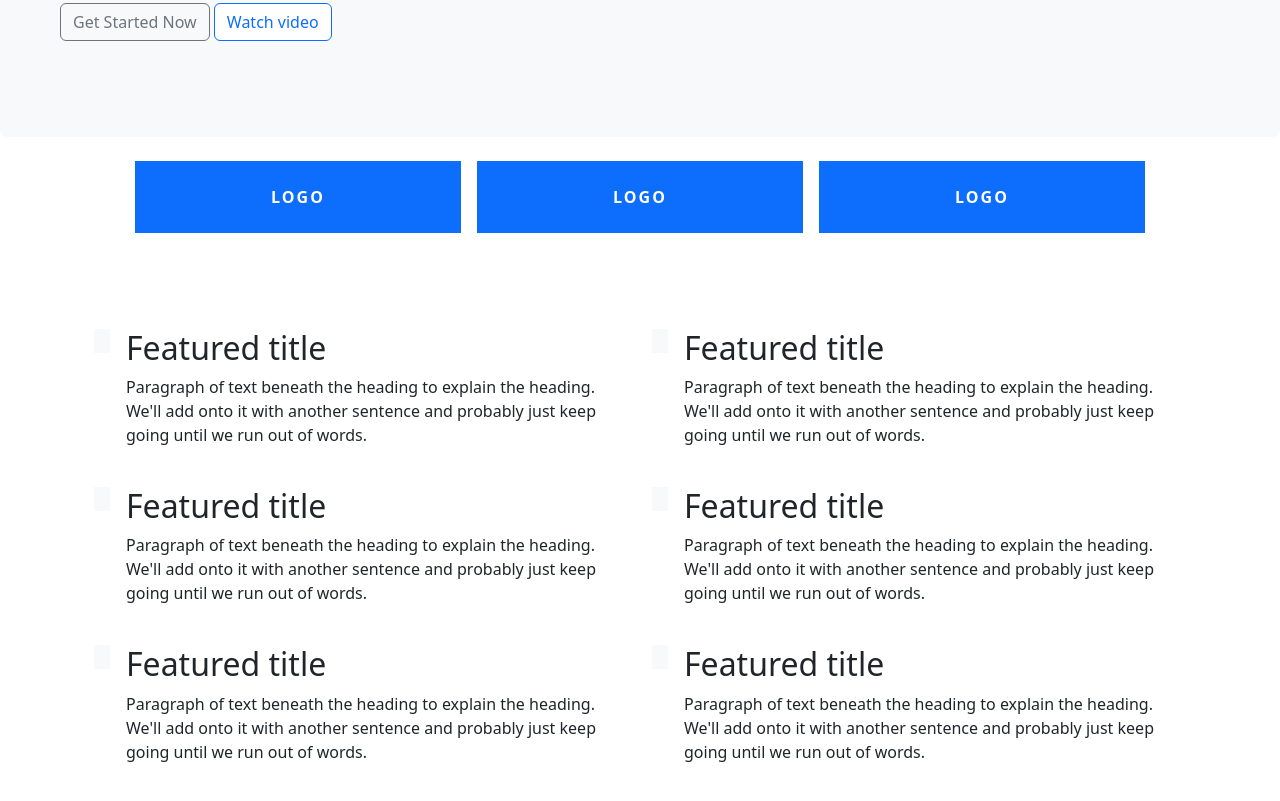
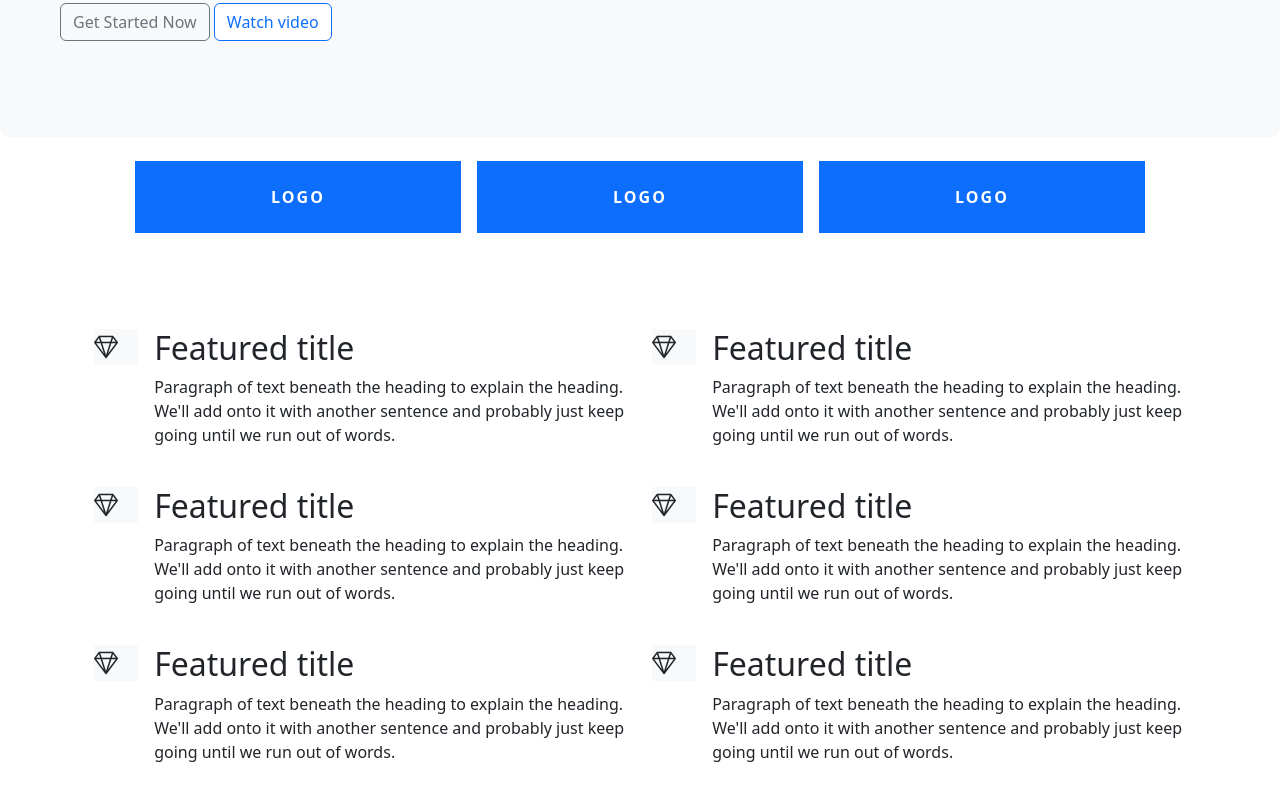
Before and after one commit to ameronen07/ameronen07.github.io, a plain HTML site: page index.html in a window 1280 px wide. Shown: the part 391-1192 px from the top of the page. Drawn offline with nearby package versions, Linux system fonts and the light colour scheme.

Commit message:
Update index.html

```diff
--- a/index.html
+++ b/index.html
@@ -5,7 +5,7 @@
     <meta name="viewport" content="width=device-width, initial-scale=1">
     <title>Bootstrap demo</title>
     <link href="https://cdn.jsdelivr.net/npm/bootstrap@5.3.3/dist/css/bootstrap.min.css" rel="stylesheet" integrity="sha384-QWTKZyjpPEjISv5WaRU9OFeRpok6YctnYmDr5pNlyT2bRjXh0JMhjY6hW+ALEwIH" crossorigin="anonymous">
-    <link href="https://cdn.jsdelivr.net/npm/bootstrap-icons@1.10.5/font/bootstrap-icons.css" rel="stylesheet">
+    <link rel="stylesheet" href="https://cdn.jsdelivr.net/npm/bootstrap-icons@1.11.3/font/bootstrap-icons.css">
   </head>
   <body>
     <nav class="navbar navbar-expand-lg">
@@ -56,6 +56,7 @@
         <div class="row g-4 py-5 row-cols-3 row-cols-lg-2">
           <div class="col d-flex align-items-start">
             <div class="icon-square bg-light text-dark flex-shrink-0 me-3">
+              <i class="bi bi-gem" style="font-size: 1.5rem;"></i>
               <svg class="bi" width="1em" height="1em"><use xlink:href="#toggles2"/></svg>
             </div>
             <div>
@@ -66,6 +67,7 @@
           </div>
           <div class="col d-flex align-items-start">
             <div class="icon-square bg-light text-dark flex-shrink-0 me-3">
+              <i class="bi bi-gem" style="font-size: 1.5rem;"></i>
               <svg class="bi" width="1em" height="1em"><use xlink:href="#cpu-fill"/></svg>
             </div>
             <div>
@@ -76,6 +78,7 @@
           </div>
           <div class="col d-flex align-items-start">
             <div class="icon-square bg-light text-dark flex-shrink-0 me-3">
+              <i class="bi bi-gem" style="font-size: 1.5rem;"></i>
               <svg class="bi" width="1em" height="1em"><use xlink:href="#tools"/></svg>
             </div>
             <div>
@@ -87,6 +90,7 @@
           </div>
           <div class="col d-flex align-items-start">
             <div class="icon-square bg-light text-dark flex-shrink-0 me-3">
+              <i class="bi bi-gem" style="font-size: 1.5rem;"></i>
               <svg class="bi" width="1em" height="1em"><use xlink:href="#tools"/></svg>
             </div>
             <div>
@@ -98,6 +102,7 @@
           </div>
           <div class="col d-flex align-items-start">
             <div class="icon-square bg-light text-dark flex-shrink-0 me-3">
+              <i class="bi bi-gem" style="font-size: 1.5rem;"></i>
               <svg class="bi" width="1em" height="1em"><use xlink:href="#tools"/></svg>
             </div>
             <div>
@@ -109,6 +114,7 @@
           </div>
           <div class="col d-flex align-items-start">
             <div class="icon-square bg-light text-dark flex-shrink-0 me-3">
+              <i class="bi bi-gem" style="font-size: 1.5rem;"></i>
               <svg class="bi" width="1em" height="1em"><use xlink:href="#tools"/></svg>
             </div>
             <div>
```
